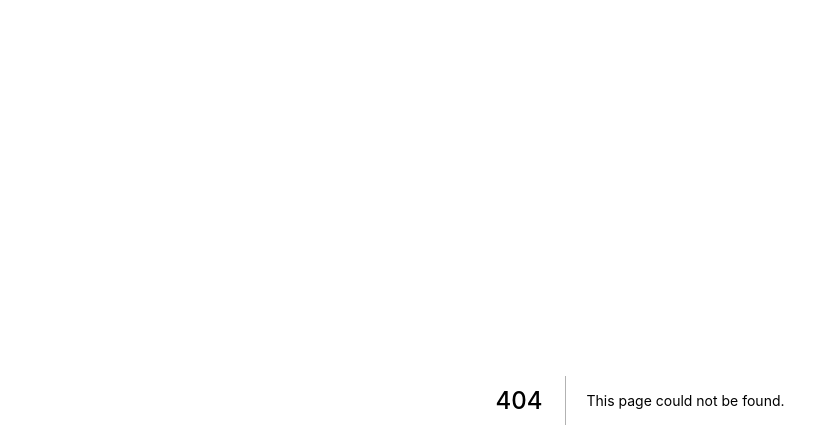
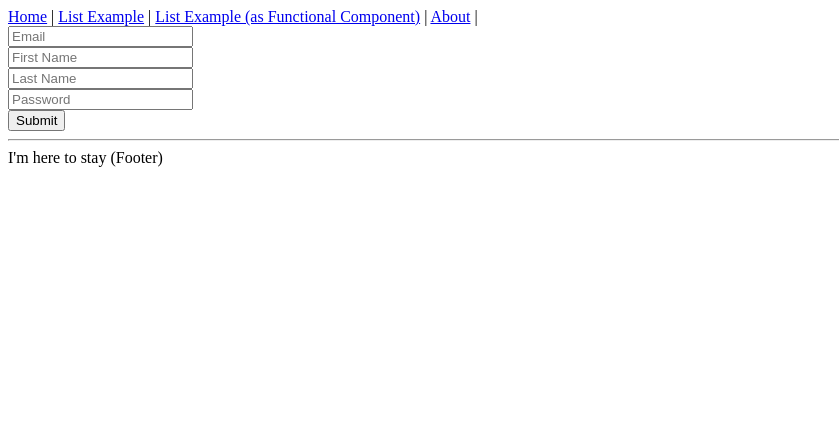
Before and after one commit to ivan-palatov/nextjs-ts-apollo-boilerplate, a Next.js app: page /register in a window 1280 px wide. Before the commit this address had no page. Shown: the top 448 px of the page, without its empty margins (0-839 px from the left). Built offline with nearby package versions, Linux system fonts and the light colour scheme.

Commit message:
Add register form and register mutation

```diff
--- /dev/null
+++ b/components/fields/InputField.tsx
@@ -0,0 +1,15 @@
+import { FieldProps } from 'formik';
+import React from 'react';
+
+type InputProps = React.DetailedHTMLProps<
+  React.InputHTMLAttributes<HTMLInputElement>,
+  HTMLInputElement
+>;
+
+const InputField: React.FC<FieldProps & InputProps> = ({ field, form, ...props }) => (
+  <div>
+    <input {...field} {...props} />
+  </div>
+);
+
+export default InputField;
--- a/generated/apolloComponents.tsx
+++ b/generated/apolloComponents.tsx
@@ -92,6 +92,12 @@ export interface RegisterInput {
   password: string;
 }
 
+export interface PaginationInput {
+  skip: number;
+
+  take: number;
+}
+
 /** The javascript `Date` as string. Type represents date and time as the ISO Date string. */
 export type DateTime = any;
 
@@ -111,6 +117,33 @@ export type LoginMutation = {
 };
 
 export type LoginLogin = {
+  __typename?: "User";
+
+  id: string;
+
+  email: string;
+
+  firstName: string;
+
+  lastName: string;
+
+  fullName: string;
+};
+
+export type RegisterVariables = {
+  email: string;
+  password: string;
+  firstName: string;
+  lastName: string;
+};
+
+export type RegisterMutation = {
+  __typename?: "Mutation";
+
+  register: RegisterRegister;
+};
+
+export type RegisterRegister = {
   __typename?: "User";
 
   id: string;
@@ -180,3 +213,63 @@ export function LoginHOC<TProps, TChildProps = any>(
     LoginProps<TChildProps>
   >(LoginDocument, operationOptions);
 }
+export const RegisterDocument = gql`
+  mutation Register(
+    $email: String!
+    $password: String!
+    $firstName: String!
+    $lastName: String!
+  ) {
+    register(
+      data: {
+        email: $email
+        password: $password
+        firstName: $firstName
+        lastName: $lastName
+      }
+    ) {
+      id
+      email
+      firstName
+      lastName
+      fullName
+    }
+  }
+`;
+export class RegisterComponent extends React.Component<
+  Partial<ReactApollo.MutationProps<RegisterMutation, RegisterVariables>>
+> {
+  render() {
+    return (
+      <ReactApollo.Mutation<RegisterMutation, RegisterVariables>
+        mutation={RegisterDocument}
+        {...(this as any)["props"] as any}
+      />
+    );
+  }
+}
+export type RegisterProps<TChildProps = any> = Partial<
+  ReactApollo.MutateProps<RegisterMutation, RegisterVariables>
+> &
+  TChildProps;
+export type RegisterMutationFn = ReactApollo.MutationFn<
+  RegisterMutation,
+  RegisterVariables
+>;
+export function RegisterHOC<TProps, TChildProps = any>(
+  operationOptions:
+    | ReactApollo.OperationOption<
+        TProps,
+        RegisterMutation,
+        RegisterVariables,
+        RegisterProps<TChildProps>
+      >
+    | undefined
+) {
+  return ReactApollo.graphql<
+    TProps,
+    RegisterMutation,
+    RegisterVariables,
+    RegisterProps<TChildProps>
+  >(RegisterDocument, operationOptions);
+}
--- /dev/null
+++ b/pages/register.tsx
@@ -0,0 +1,45 @@
+import { Field, Formik } from 'formik';
+import React from 'react';
+import InputField from '../components/fields/InputField';
+import Layout from '../components/Layout';
+import { RegisterComponent } from '../generated/apolloComponents';
+
+const register: React.FC = () => {
+  return (
+    <Layout title="Register Page">
+      <RegisterComponent>
+        {register => (
+          <Formik
+            onSubmit={async data => {
+              const res = await register({ variables: data });
+              console.log(res);
+            }}
+            initialValues={{
+              email: '',
+              firstName: '',
+              lastName: '',
+              password: '',
+            }}
+          >
+            {({ handleSubmit }) => (
+              <form onSubmit={handleSubmit}>
+                <Field name="email" placeholder="Email" component={InputField} />
+                <Field name="firstName" placeholder="First Name" component={InputField} />
+                <Field name="lastName" placeholder="Last Name" component={InputField} />
+                <Field
+                  name="password"
+                  placeholder="Password"
+                  type="password"
+                  component={InputField}
+                />
+                <button type="submit">Submit</button>
+              </form>
+            )}
+          </Formik>
+        )}
+      </RegisterComponent>
+    </Layout>
+  );
+};
+
+export default register;
```
Also changed, not shown: graphql/user/mutations/register.ts (added, +15 -0 lines), package.json (+4 -3 lines), 1 other file (tests, documents, lock files or other folders).
